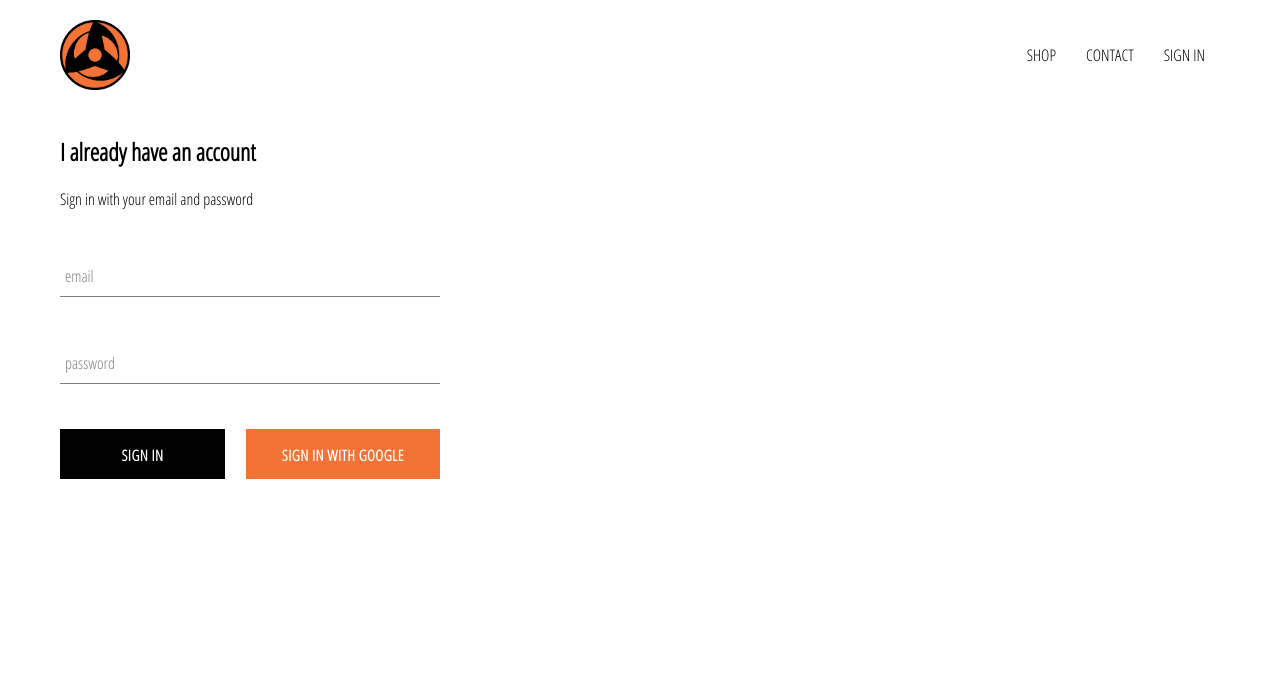
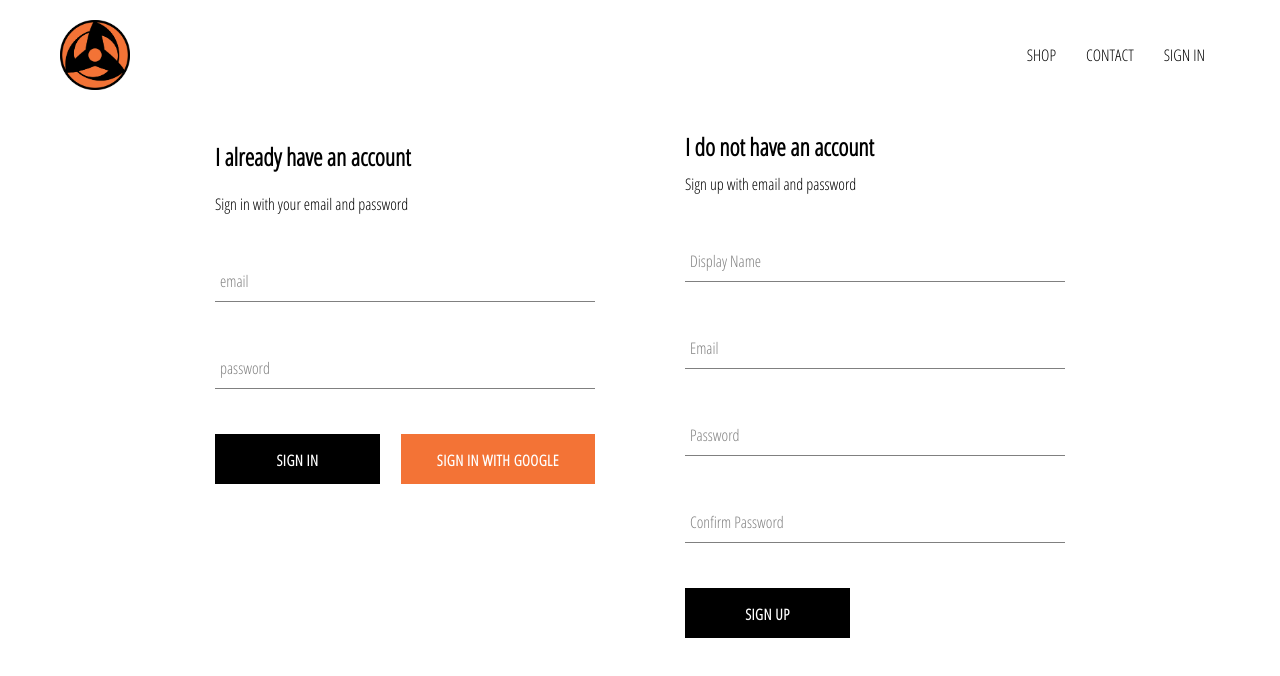
Before and after one commit to rebeccaui/react-basic, a React (Create React App) app: page /signin in a window 1280 px wide. Shown: the top 676 px of the page. Built offline with nearby package versions, Linux system fonts and the light colour scheme; no server answers.

Commit message:
sign up form

```diff
--- a/src/components/custom-button/custom-button.styles.scss
+++ b/src/components/custom-button/custom-button.styles.scss
@@ -21,6 +21,9 @@
       border: 1px solid black;
       transition: all ease 0.3s;
     }
+    &:focus {
+      outline: none !important;
+    }
 
     &.google-sign-in {
       background-color: #f37336;
--- /dev/null
+++ b/src/components/sign-up/sign-up.components.jsx
@@ -0,0 +1,105 @@
+import React from 'react';
+
+import FormInput from '../form-input/form-input.component';
+import CustomButton from '../custom-button/custom-button.component';
+
+import { auth, createUserProfileDocument } from '../../firebase/firebase.util';
+
+import './sign-up.styles.scss';
+
+class SignUp extends React.Component {
+    constructor(){
+        super();
+
+        this.state = {
+            displayName: '',
+            email: '',
+            password: '',
+            confirmPassword: ''
+        }
+    }
+
+    handleSubmit = async event => {
+        event.preventDefault();
+
+        const { displayName, email, password, confirmPassword } = this.state;
+
+        if (password !== confirmPassword) {
+            alert("passwords do not match");
+            return;
+        }
+
+        try {
+            const { user } = await auth.createUserWithEmailAndPassword(email, password);
+
+            await createUserProfileDocument(user, { displayName });
+
+            this.setState({
+                displayName: '',
+                email: '',
+                password: '',
+                confirmPassword: ''
+            });
+        } catch (error) {
+            console.error(error);
+        }
+    };
+
+    handleChange = event => {
+        const { name, value } = event.target;
+
+        this.setState({ [name]: value });
+    }
+
+    render() {
+        const { displayName, email, password, confirmPassword } = this.state;
+        return(
+            <div className='sign-up'>
+                <h2 className='title'>I do not have an account</h2>
+                <span>Sign up with email and password</span>
+                <form className='sign-up-form' onSubmit={this.handleSubmit}>
+                    <FormInput
+                        type='text'
+                        name = 'displayName'
+                        value={displayName}
+                        onChange={this.handleChange}
+                        label='Display Name'
+                        required
+                    />
+
+                    <FormInput
+                        type='text'
+                        name = 'email'
+                        value={email}
+                        onChange={this.handleChange}
+                        label='Email'
+                        required
+                    />
+
+                    <FormInput
+                        type='password'
+                        name = 'password'
+                        value={password}
+                        onChange={this.handleChange}
+                        label='Password'
+                        required
+                    />
+
+                    <FormInput
+                        type='password'
+                        name = 'confirmPassword'
+                        value={confirmPassword}
+                        onChange={this.handleChange}
+                        label='Confirm Password'
+                        required
+                    />
+
+                    <CustomButton type='submit'>SIGN UP</CustomButton>
+                </form>
+            </div>
+        )
+
+    }
+}
+
+export default SignUp;
--- /dev/null
+++ b/src/components/sign-up/sign-up.styles.scss
@@ -0,0 +1,9 @@
+.sign-up {
+    display: flex;
+    flex-direction: column;
+    width: 380px;
+
+    .title {
+        margin: 10px 0;
+    }
+}
--- a/src/pages/sign-in-and-sign-up/sign-in-and-sign-up.component.jsx
+++ b/src/pages/sign-in-and-sign-up/sign-in-and-sign-up.component.jsx
@@ -1,12 +1,14 @@
 import React from 'react';
 
 import SignIn from '../../components/sign-in/sign-in.component';
+import SignUp from '../../components/sign-up/sign-up.components';
 
 import './sign-in-and-sign-up.styles.scss';
 
 const SignInAndSignUpPage = () => (
     <div className='sign-in-and-sign-up'>
         <SignIn />
+        <SignUp />
     </div>
 );
 
--- a/src/pages/sign-in-and-sign-up/sign-in-and-sign-up.styles.scss
+++ b/src/pages/sign-in-and-sign-up/sign-in-and-sign-up.styles.scss
@@ -0,0 +1,6 @@
+.sign-in-and-sign-up {
+    width: 850px;
+    display: flex;
+    justify-content: space-between;
+    margin: 30px auto;
+}
```
